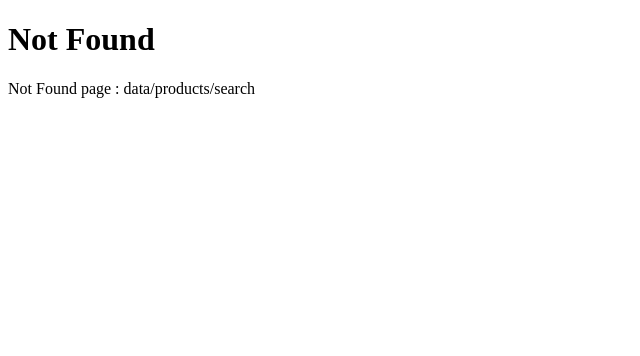
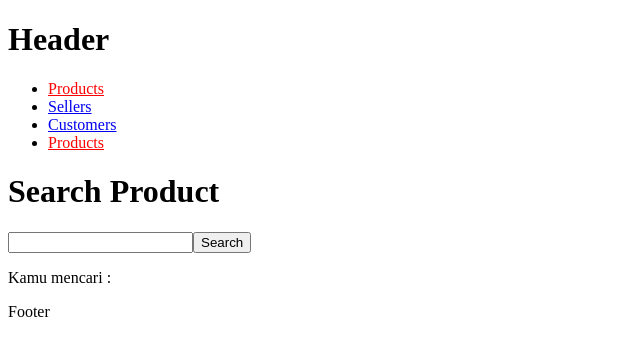
Before and after one commit to rizaljihadudin/react-router, a React (Vite) app: page /data/products/search in a window 1280 px wide. Before the commit this address had no page. Shown: the top 356 px of the page, without its empty margins (0-640 px from the left). Built offline with nearby package versions, Linux system fonts and the light colour scheme.

Commit message:
feat: useSearchParams

```diff
--- /dev/null
+++ b/src/components/ProductSearch.jsx
@@ -0,0 +1,32 @@
+import { useState } from "react";
+import { useNavigate, useSearchParams } from "react-router"
+
+export default function ProductSearch(){
+
+    const [searchParams] = useSearchParams();
+    const navigate = useNavigate();
+
+    const [search, setSearch] = useState(searchParams.get('search') || '');
+
+    function handleSearch(){
+
+        if(search){
+            navigate({
+                pathname:'/data/products/search',
+                search: `?search=${search}`
+            })
+        }
+    }
+
+    return(
+        <>
+            <h1>Search Product</h1>
+            <input type="text" value={search} onChange={(e) => setSearch(e.target.value)} />
+            <button onClick={handleSearch}>Search</button>
+
+            <p>
+                Kamu mencari : {searchParams.get('search')}
+            </p>
+        </>
+    )
+}
--- a/src/main.jsx
+++ b/src/main.jsx
@@ -11,6 +11,7 @@ import DataLayout from './components/DataLayout.jsx'
 import ProductDetail from './components/ProductDetail.jsx'
 import Image from './components/Image.jsx'
 import NotFound from './components/NotFound.jsx'
+import ProductSearch from './components/ProductSearch.jsx'
 
 createRoot(document.getElementById('root')).render(
   <StrictMode>
@@ -29,6 +30,7 @@ createRoot(document.getElementById('root')).render(
           <Route path="products" element={<Product />}/>
           {/* Dynamic Nested Routes with Params */}
           <Route path="products/:id/:name" element={<ProductDetail />}/>
+          <Route path="products/search" element={<ProductSearch />}/>
         </Route>
         <Route path="/*" element={<NotFound />}/>
       </Routes>
```
